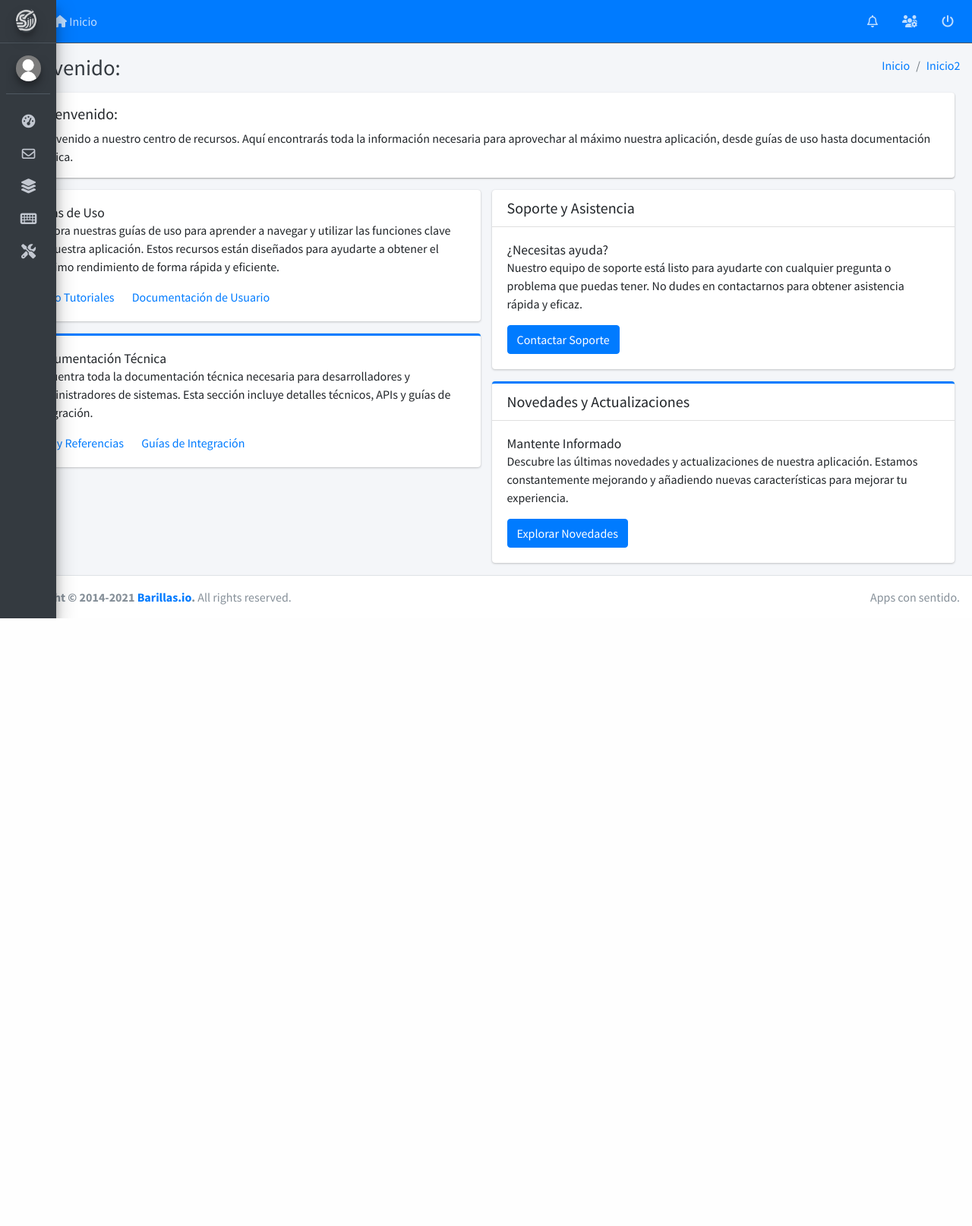
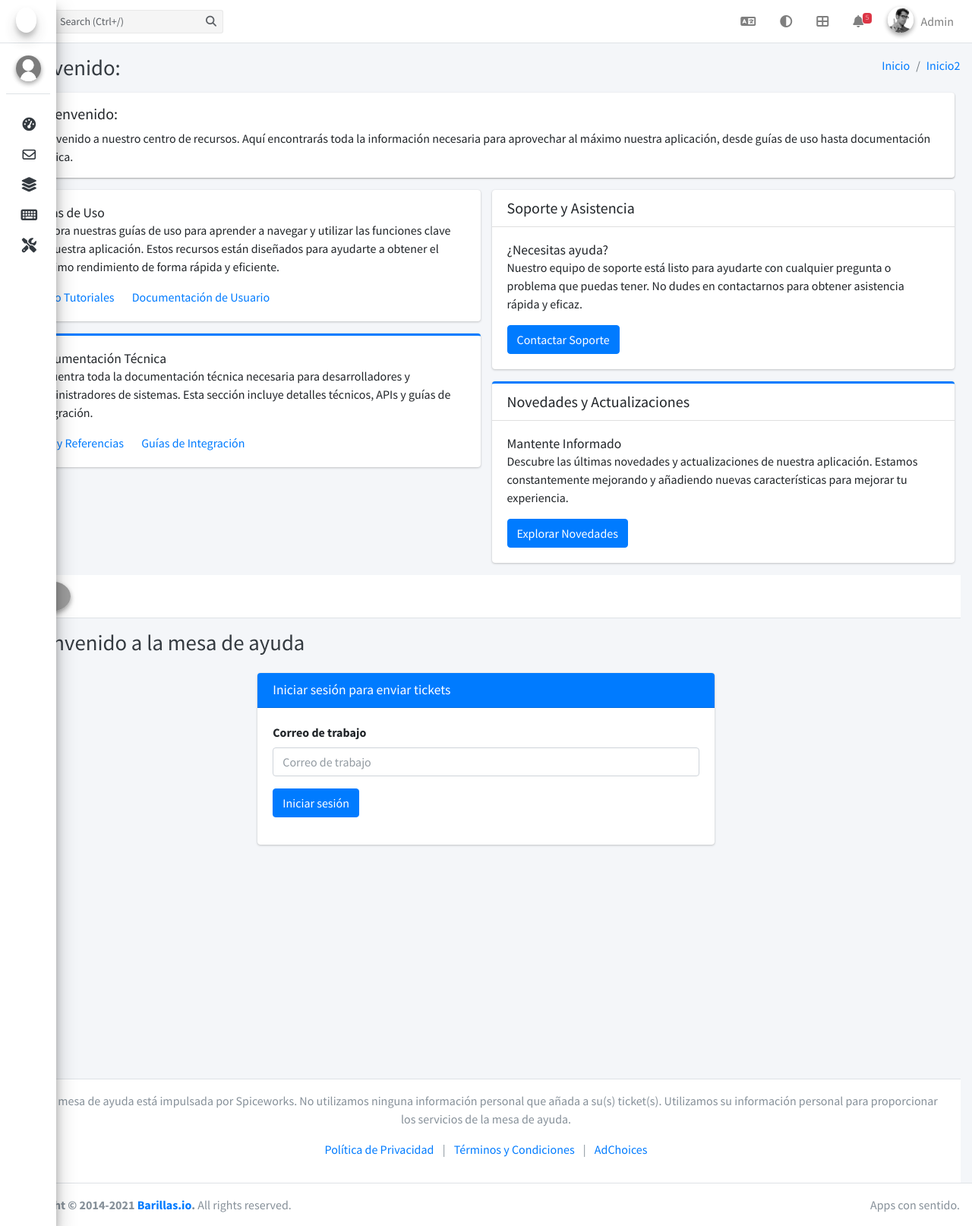
Before and after one commit to IvanBarillas/CRM, a Django app: page /crm/ in a window 1280 px wide. Shown: the whole page at 76% size. Before the commit the page ends 814 px from the top, so only its background shows below. Run offline with Django 5.2, Linux system fonts and the light colour scheme; some libraries are stand-ins or nearby versions; grey boxes are pictures that could not be loaded.

Commit message:
Se confugo las vistas con los cambios

```diff
--- a/core/templates/core/home.html
+++ b/core/templates/core/home.html
@@ -62,4 +62,75 @@
 </section>
 
 
+<div class="wrapper">
+    <!-- Navbar -->
+    <nav class="main-header navbar navbar-expand navbar-white navbar-light">
+        <div class="navbar-nav">
+            <a href="#" class="nav-link d-flex align-items-center">
+                <img src="/rails/active_storage/blobs/eyJfcmFpbHMiOnsibWVzc2FnZSI6IkJBaHBDZz09IiwiZXhwIjpudWxsLCJwdXIiOiJibG9iX2lkIn19--f3be96254a381fd6bdc1d8c3a8570d978823a18a/8ebfa77e8cb74c628ce7a15f95e14edf7da89009.png" class="img-circle elevation-2" alt="Logo" height="40">
+            </a>
+        </div>
+    </nav>
+    <!-- /.navbar -->
+
+    <!-- Content Wrapper. Contains page content -->
+    <div class="content-wrapper">
+        <!-- Content Header (Page header) -->
+        <div class="content-header">
+            <div class="container-fluid">
+                <div class="row mb-2">
+                    <div class="col-sm-6">
+                        <h1 class="m-0 text-dark">Bienvenido a la mesa de ayuda</h1>
+                    </div><!-- /.col -->
+                </div><!-- /.row -->
+            </div><!-- /.container-fluid -->
+        </div>
+        <!-- /.content-header -->
+
+        <!-- Main content -->
+        <section class="content">
+            <div class="container-fluid">
+                <div class="row justify-content-center">
+                    <div class="col-md-6">
+                        <div class="card card-primary">
+                            <div class="card-header">
+                                <h3 class="card-title">Iniciar sesión para enviar tickets</h3>
+                            </div>
+                            <div class="card-body">
+                                <form novalidate="novalidate">
+                                    <div class="form-group">
+                                        <label for="workEmail">Correo de trabajo</label>
+                                        <input type="email" class="form-control" id="workEmail" placeholder="Correo de trabajo">
+                                    </div>
+                                    <div class="form-group">
+                                        <button type="submit" class="btn btn-primary">Iniciar sesión</button>
+                                    </div>
+                                </form>
+                            </div>
+                        </div>
+                    </div>
+                </div>
+            </div><!-- /.container-fluid -->
+        </section>
+        <!-- /.content -->
+    </div>
+    <!-- /.content-wrapper -->
+
+    <!-- Main Footer -->
+    <footer class="main-footer">
+        <div class="container-fluid text-center">
+            <p>Esta mesa de ayuda está impulsada por Spiceworks. No utilizamos ninguna información personal que añada a su(s) ticket(s). Utilizamos su información personal para proporcionar los servicios de la mesa de ayuda.</p>
+            <p>
+                <a href="https://www.spiceworks.com/privacy/" class="mr-2">Política de Privacidad</a>
+                <span>|</span>
+                <a href="https://www.spiceworks.com/terms/" class="ml-2 mr-2">Términos y Condiciones</a>
+                <span>|</span>
+                <a href="#" onclick="window.zdconsent.showConsentTool(event);" class="ml-2">AdChoices</a>
+            </p>
+        </div>
+    </footer>
+</div>
+
+
+
 {% endblock content %}
--- a/core/templates/core/vtc/header.html
+++ b/core/templates/core/vtc/header.html
@@ -1,83 +1,141 @@
-<nav class="main-header navbar navbar-expand navbar-primary navbar-dark">
+<nav class="main-header navbar navbar-expand navbar-white navbar-light">
+    <!-- Left navbar links -->
     <ul class="navbar-nav">
       <li class="nav-item">
         <a class="nav-link" data-widget="pushmenu" href="#" role="button"><i class="fas fa-bars"></i></a>
       </li>
-        <li class="nav-item">
-            <a href="#" class="nav-link"><i class="fas fa-home"></i> Inicio</a>
-        </li>
     </ul>
 
+    <!-- Search -->
+    <form class="form-inline ml-3">
+      <div class="input-group input-group-sm">
+        <input class="form-control form-control-navbar" type="search" placeholder="Search (Ctrl+/)" aria-label="Search">
+        <div class="input-group-append">
+          <button class="btn btn-navbar" type="submit">
+            <i class="fas fa-search"></i>
+          </button>
+        </div>
+      </div>
+    </form>
+    <!-- /Search -->
 
-
+    <!-- Right navbar links -->
     <ul class="navbar-nav ml-auto">
-        <ul class="navbar-nav ml-auto">
+      <!-- Language Dropdown -->
       <li class="nav-item dropdown">
-                <a class="nav-link" data-toggle="dropdown" href="#" aria-expanded="true">
-                    <i class="far fa-bell"></i>
-                    <span class="badge badge-warning navbar-badge" id="panelNotificationCount"></span>
+        <a class="nav-link" data-toggle="dropdown" href="#">
+          <i class="fas fa-language"></i>
         </a>
-                <div class="dropdown-menu dropdown-menu-lg dropdown-menu-right" style="left: inherit; right: 0px;">
-                    <span class="dropdown-item dropdown-header">Notificaciones Agrupadas por Actividad</span>
-                    <div class="dropdown-divider"></div>
-                    <div id="notificationList">
-                        <!-- Las notificaciones agrupadas se añadirán aquí dinámicamente mediante JavaScript -->
-                    </div>
-                    <a href="#" class="dropdown-item dropdown-footer">Ver todas las notificaciones</a>
+        <div class="dropdown-menu dropdown-menu-right">
+          <a href="#" class="dropdown-item">English</a>
+          <a href="#" class="dropdown-item">Français</a>
+          <a href="#" class="dropdown-item">عربي</a>
+          <a href="#" class="dropdown-item">Deutsch</a>
         </div>
       </li>
-        </ul>
+      <!-- /Language Dropdown -->
 
-        <!--
-
-        {% if request.user.groups.all %}
-            <li class="nav-item{% if request.user.groups.count > 1 %} dropdown{% endif %}">
-                <a id="dropdownSubMenu1" href="#" {% if request.user.groups.count > 1 %}data-toggle="dropdown" aria-haspopup="true" aria-expanded="false"{% endif %} class="nav-link{% if request.user.groups.count > 1 %} dropdown-toggle{% endif %}">
-                    {{ request.session.group_name }}
-                </a>
-                {% if request.user.groups.count > 1 %}
-                    <ul aria-labelledby="dropdownSubMenu1" class="dropdown-menu border-0 shadow">
-                        {% for group in request.user.groups.all %}
-                            {% if group.id != request.session.group_id %}
-                                <li><a class="dropdown-item" href="{% url 'change_group' group.id %}">{{ group.name }}</a></li>
-                            {% endif %}
-                        {% endfor %}
-                    </ul>
-                {% endif %}
-            </li>
-        {% endif %}
-
-        -->
-
-
+      <!-- Theme Switcher -->
       <li class="nav-item dropdown">
         <a class="nav-link" data-toggle="dropdown" href="#">
-                <i class="fas fa-users-cog"></i>
+          <i class="fas fa-adjust"></i>
+        </a>
+        <div class="dropdown-menu dropdown-menu-right">
+          <a href="#" class="dropdown-item" data-theme="light"><i class="fas fa-sun mr-2"></i> Light</a>
+          <a href="#" class="dropdown-item" data-theme="dark"><i class="fas fa-moon mr-2"></i> Dark</a>
+          <a href="#" class="dropdown-item" data-theme="system"><i class="fas fa-desktop mr-2"></i> System</a>
+        </div>
+      </li>
+      <!-- /Theme Switcher -->
+
+      <!-- Quick Links -->
+      <li class="nav-item dropdown">
+        <a class="nav-link" data-toggle="dropdown" href="#">
+          <i class="fas fa-th-large"></i>
         </a>
         <div class="dropdown-menu dropdown-menu-lg dropdown-menu-right">
-                    <span class="dropdown-header">
-                        Último Acceso: 12 de Abril de 2020
-                    </span>
+          <span class="dropdown-item dropdown-header">Shortcuts</span>
           <div class="dropdown-divider"></div>
           <a href="#" class="dropdown-item">
-                    <i class="fas fa-edit mr-2"></i> Editar perfil
-                    <span class="float-right text-muted text-sm">3 mins</span>
+            <i class="fas fa-calendar mr-2"></i> Calendar
           </a>
-                <div class="dropdown-divider"></div>
           <a href="#" class="dropdown-item">
-                    <i class="fas fa-lock mr-2"></i> Editar password
-                    <span class="float-right text-muted text-sm">12 hours</span>
+            <i class="fas fa-file-invoice mr-2"></i> Invoice App
           </a>
-                <div class="dropdown-divider"></div>
-                <a href="#" class="dropdown-item dropdown-footer">
-                    <p>Este sistema te permitira realizar diferentes actividades</p>
+          <a href="#" class="dropdown-item">
+            <i class="fas fa-users mr-2"></i> User App
+          </a>
+          <a href="#" class="dropdown-item">
+            <i class="fas fa-lock mr-2"></i> Role Management
           </a>
         </div>
       </li>
-        <li class="nav-item">
-            <a class="nav-link" href="#">
-                <i class="fas fa-power-off" aria-hidden="true"></i>
+      <!-- /Quick Links -->
+
+      <!-- Notifications Dropdown Menu -->
+      <li class="nav-item dropdown">
+        <a class="nav-link" data-toggle="dropdown" href="#">
+          <i class="fas fa-bell"></i>
+          <span class="badge badge-danger navbar-badge">5</span>
         </a>
+        <div class="dropdown-menu dropdown-menu-lg dropdown-menu-right">
+          <span class="dropdown-header">5 Notifications</span>
+          <div class="dropdown-divider"></div>
+          <a href="#" class="dropdown-item">
+            <i class="fas fa-envelope mr-2"></i> 4 new messages
+            <span class="float-right text-muted text-sm">3 mins</span>
+          </a>
+          <a href="#" class="dropdown-item">
+            <i class="fas fa-users mr-2"></i> 8 friend requests
+            <span class="float-right text-muted text-sm">12 hours</span>
+          </a>
+          <a href="#" class="dropdown-item">
+            <i class="fas fa-file mr-2"></i> 3 new reports
+            <span class="float-right text-muted text-sm">2 days</span>
+          </a>
+          <div class="dropdown-divider"></div>
+          <a href="#" class="dropdown-item dropdown-footer">See All Notifications</a>
+        </div>
+      </li>
+      <!-- /Notifications Dropdown Menu -->
+
+      <!-- User Menu -->
+      <li class="nav-item dropdown user-menu">
+        <a class="nav-link" data-toggle="dropdown" href="#">
+          <img src="https://adminlte.io/themes/v3/dist/img/user2-160x160.jpg" class="user-image img-circle elevation-2" alt="User Image">
+          <span class="d-none d-md-inline">Admin</span>
+        </a>
+        <ul class="dropdown-menu dropdown-menu-lg dropdown-menu-right">
+          <!-- User image -->
+          <li class="user-header bg-primary">
+            <img src="https://adminlte.io/themes/v3/dist/img/user2-160x160.jpg" class="img-circle elevation-2" alt="User Image">
+            <p>
+              Admin - Web Developer
+              <small>Member since Nov. 2012</small>
+            </p>
+          </li>
+          <!-- Menu Body -->
+          <li class="user-body">
+            <div class="row">
+              <div class="col-4 text-center">
+                <a href="#">Followers</a>
+              </div>
+              <div class="col-4 text-center">
+                <a href="#">Sales</a>
+              </div>
+              <div class="col-4 text-center">
+                <a href="#">Friends</a>
+              </div>
+            </div>
+            <!-- /.row -->
+          </li>
+          <!-- Menu Footer-->
+          <li class="user-footer">
+            <a href="#" class="btn btn-default btn-flat">Profile</a>
+            <a href="#" class="btn btn-default btn-flat float-right">Sign out</a>
           </li>
         </ul>
+      </li>
+      <!-- /User Menu -->
+    </ul>
   </nav>
--- a/core/templates/core/vtc/sidebar.html
+++ b/core/templates/core/vtc/sidebar.html
@@ -1,44 +1,68 @@
 {% load static %}
-<aside class="main-sidebar sidebar-dark-primary elevation-4 sidebar-no-expand">
+<aside class="main-sidebar elevation-4 sidebar-light-primary sidebar-collapse sidebar-no-expand">
+    <!-- Brand Logo -->
     <a href="#" class="brand-link">
         <img src="{% static "core/img/logo_sisa-white.png" %}" alt="SISA Logo" class="brand-image img-circle elevation-3" style="opacity: .8">
         <span class="brand-text font-weight-light">SISA</span>
     </a>
+
+    <!-- Sidebar -->
     <div class="sidebar">
+        <!-- User Panel -->
         <div class="user-panel mt-3 pb-3 mb-3 d-flex">
             <div class="image">
-                <!-- <img src="{% static "core/vendor/adminlte-3.2.0/img/user8-128x128.jpg" %}" class="img-circle elevation-2" alt="User Image"> -->
-              {% if request.user.profile.avatar %}
-                <img src="{{ request.user.profile.avatar.url }}" class="brand-image img-circle elevation-3" alt="User Image">
-              {% else %}
-                <img src="{% static 'core/img/no-avatar.jpg' %}" class="brand-image img-circle elevation-3" alt="User Image">
-              {% endif %}
+                {% if request.user.profile.avatar %}
+                    <img src="{{ request.user.profile.avatar.url }}" class="img-circle elevation-2" alt="User Image">
+                {% else %}
+                    <img src="{% static 'core/img/no-avatar.jpg' %}" class="img-circle elevation-2" alt="User Image">
+                {% endif %}
             </div>
             <div class="info">
-                <!-- <a href="#" class="d-block">Alexander Pierce</a> -->
-                <a href="#" class="d-block">{{request.user.username}}</a>
+                <a href="#" class="d-block">{{ request.user.username }}</a>
             </div>
         </div>
+
+        <!-- Sidebar Search -->
+        <div class="form-inline">
+            <div class="input-group" data-widget="sidebar-search">
+                <input class="form-control form-control-sidebar" type="search" placeholder="Search" aria-label="Search">
+                <div class="input-group-append">
+                    <button class="btn btn-sidebar">
+                        <i class="fas fa-search fa-fw"></i>
+                    </button>
+                </div>
+            </div>
+        </div>
+
+        <!-- Sidebar Menu -->
         <nav class="mt-2">
-            <ul class="nav nav-pills nav-sidebar flex-column" data-widget="treeview" role="menu" data-accordion="false">
+            <ul class="nav nav-pills nav-sidebar flex-column nav-legacy" data-widget="treeview" role="menu" data-accordion="false">
+                <!-- Dashboard -->
                 <li class="nav-item">
                     <a href="#" class="nav-link">
                         <i class="nav-icon fas fa-tachometer-alt"></i>
-                        <p>Dashboard<span class="right badge badge-danger">New</span></p>
+                        <p>
+                            Dashboard
+                            <span class="right badge badge-danger">New</span>
+                        </p>
                     </a>
                 </li>
+
+                <!-- Buzón -->
                 <li class="nav-item">
                     <a href="#" class="nav-link">
                         <i class="nav-icon far fa-envelope"></i>
                         <p>Buzón</p>
                     </a>
                 </li>
-                <li class="nav-item">
+
+                <!-- Catálogos -->
+                <li class="nav-item has-treeview">
                     <a href="#" class="nav-link">
                         <i class="nav-icon fa-solid fa-layer-group"></i>
                         <p>
                             Catálogos
-                            <i class="fas fa-angle-left right"></i>
+                            <i class="right fas fa-angle-left"></i>
                         </p>
                     </a>
                     <ul class="nav nav-treeview">
@@ -62,6 +86,8 @@
                         </li>
                     </ul>
                 </li>
+
+                <!-- Teclas Rapidas -->
                 <li class="nav-item">
                     <a href="#" class="nav-link">
                         <i class="fa-solid fa-keyboard nav-icon"></i>
@@ -69,36 +95,36 @@
                     </a>
                 </li>
 
+                <!-- Misceláneas -->
+                <li class="nav-header">MISCELÁNEAS</li>
 
-                <li class="nav-header">MISCELÁNEAS</li>
-                <li class="nav-item">
+                <!-- Configuración -->
+                <li class="nav-item has-treeview">
                     <a href="#" class="nav-link">
                         <i class="fa-solid fa-screwdriver-wrench nav-icon"></i>
                         <p>
                             Configuración
-                            <i class="fas fa-angle-left right"></i>
+                            <i class="right fas fa-angle-left"></i>
                         </p>
                     </a>
                     <ul class="nav nav-treeview">
                         <li class="nav-item">
                             <a href="#" class="nav-link">
                                 <i class="fa-solid fa-bell nav-icon"></i>
-                                <p>
-                                    Alertas
-                                </p>
+                                <p>Alertas</p>
                             </a>
                         </li>
                         <li class="nav-item">
                             <a href="#" class="nav-link">
                                 <i class="fa-solid fa-envelope nav-icon"></i>
-                                <p>
-                                    Email Settings
-                                </p>
+                                <p>Email Settings</p>
                             </a>
                         </li>
                     </ul>
                 </li>
             </ul>
         </nav>
+        <!-- /.sidebar-menu -->
     </div>
+    <!-- /.sidebar -->
 </aside>
--- a/users/urls.py
+++ b/users/urls.py
@@ -1,6 +1,6 @@
 # users/urls.py
 from django.urls import path
-from .views import UserRegisterAPIView, UserProfileAPIView, UserTypeRedirectAPIView, AccessTokenLoginView, RequestAccessTokenAPIView
+from .views import UserRegisterAPIView, UserProfileAPIView, UserTypeRedirectAPIView, AccessTokenLoginView, RequestAccessTokenAPIView,AccountSettingsAccountView
 
 urlpatterns = [
     path('register/', UserRegisterAPIView.as_view(), name='user_register'),
@@ -8,4 +8,6 @@ urlpatterns = [
     path('redirect/', UserTypeRedirectAPIView.as_view(), name='user_redirect'),
     path('access/<str:token>/', AccessTokenLoginView.as_view(), name='access_token_login'),
     path('request-access/', RequestAccessTokenAPIView.as_view(), name='request_access_token'),
+
+    path('account_settings/account/', AccountSettingsAccountView.as_view(), name='account_settings_account'),
 ]
```
Also changed, not shown: users/templates/users/account_settings_account.html (added, +230 -0 lines), users/views.py (+13 -0 lines). Lines whose indentation alone changed are shown as unchanged.
